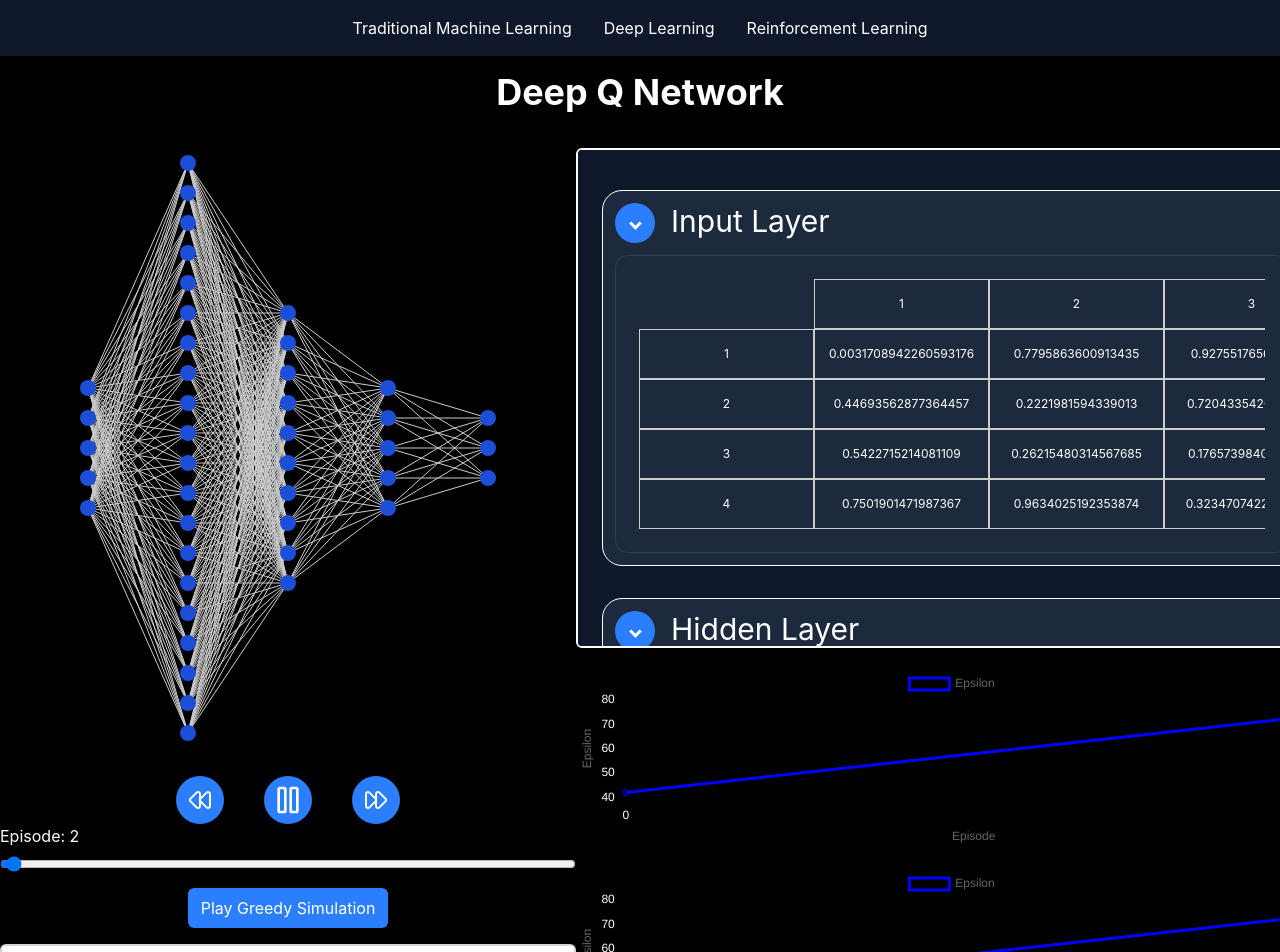
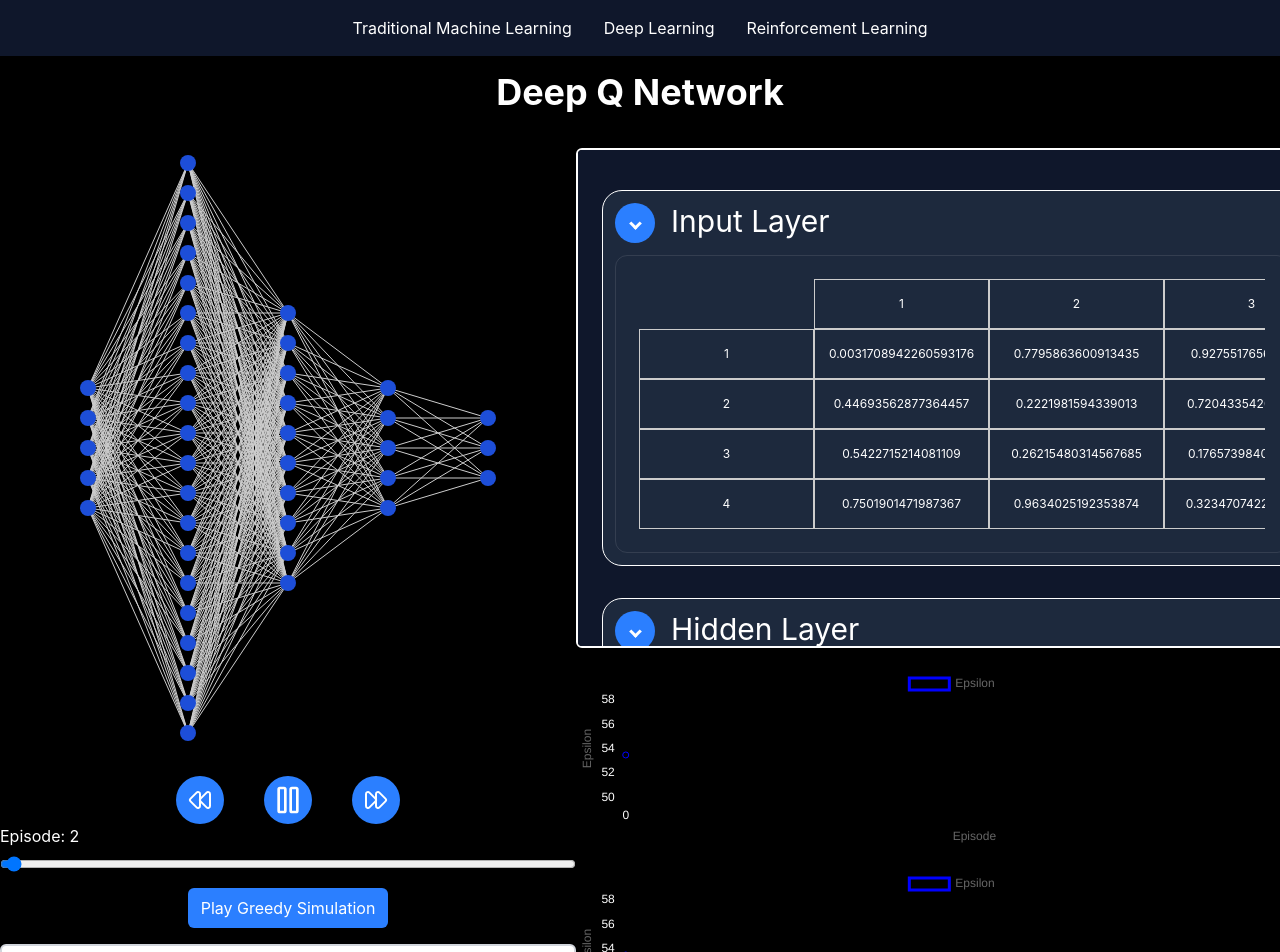
Before and after one commit to ultracookies/ai-algorithm-visualiser, a Next.js app: page /rl-algos/dqn in a window 1280 px wide. Shown: the top 952 px of the page. Built offline with nearby package versions, Linux system fonts and the light colour scheme.

Commit message:
Move state up further to DataReceiverEmulator and improve interactivity with the seekbar and line graphs.

```diff
--- /dev/null
+++ b/app/rl-algos/dqn/DataReceiverEmulator.tsx
@@ -0,0 +1,71 @@
+"use client";
+
+import { useCallback, useEffect, useRef, useState } from "react";
+import { WeightTableContainerProps } from "../../utils/weight-table-types";
+import { initMockNetwork, updateMockNetwork } from "./mockNetworkUtils";
+import { UIRoot } from "./UIRoot";
+
+export default function DataReceiverEmulator({
+  networkDims,
+  numEpisodes,
+  chartDataValues,
+}: {
+  networkDims: number[];
+  numEpisodes: number;
+  chartDataValues: number[];
+}) {
+  const [currentNetworkWeights, setCurrentNetworkWeights] = useState<
+    WeightTableContainerProps[]
+  >([]);
+  const [currentEpisode, setCurrentEpisode] = useState<number>(0);
+  const [chartData, setChartData] = useState<number[]>([]);
+  const [isPaused, setIsPaused] = useState(false);
+  const intervalRef = useRef<NodeJS.Timeout | null>(null);
+
+  const handleCurrentEpisodeChange = (
+    e: React.ChangeEvent<HTMLInputElement>
+  ) => {
+    const episode = Number(e.target.value);
+    setCurrentEpisode(episode);
+    setChartData(chartDataValues.slice(0, episode));
+  };
+
+  const incrementCurrentEpisode = () => {
+    const newEpisode =
+      currentEpisode < numEpisodes ? currentEpisode + 1 : currentEpisode;
+    setCurrentEpisode(newEpisode);
+  };
+
+  const handlePauseBtn = useCallback(() => setIsPaused(!isPaused), [isPaused]);
+
+  const handleMouseDown = () => {
+    clearInterval(intervalRef.current!);
+    setIsPaused(true);
+  };
+
+  useEffect(() => {
+    if (isPaused) return;
+
+    intervalRef.current = setInterval(() => {
+      incrementCurrentEpisode();
+      setChartData(chartDataValues.slice(0, currentEpisode));
+      setCurrentNetworkWeights(updateMockNetwork(initMockNetwork(networkDims)));
+    }, 2000);
+
+    return () => clearInterval(intervalRef.current!);
+  });
+
+  return (
+    <UIRoot
+      network={currentNetworkWeights}
+      numEpisodes={numEpisodes}
+      chartDataValues={chartData}
+      networkDims={networkDims}
+      currentEpisode={currentEpisode}
+      handleCurrentEpisodeChange={handleCurrentEpisodeChange}
+      isPaused={isPaused}
+      handlePauseBtn={handlePauseBtn}
+      handleMouseDown={handleMouseDown}
+    />
+  );
+}
--- a/app/rl-algos/dqn/Idk.tsx
+++ b/app/rl-algos/dqn/UIRoot.tsx
@@ -1,6 +1,6 @@
 "use client";
 
-import React, { useCallback, useEffect, useRef, useState } from "react";
+import React, { useCallback, useState } from "react";
 
 import NeuralNetworkSVG from "../../utils/neural-network-components/neural-network-visual";
 import {
@@ -9,21 +9,29 @@ import {
 } from "./dqnComponents";
 import { Idk } from "../../utils/playback-control-components/seek-bar";
 import { WeightTableContainerProps } from "../../utils/weight-table-types";
-import { getDims, updateMockNetwork } from "./mockNetworkUtils";
 
-export const Idk2 = ({
+export const UIRoot = ({
   network,
   numEpisodes,
+  chartDataValues,
+  networkDims,
+  currentEpisode,
+  handleCurrentEpisodeChange,
+  isPaused,
+  handlePauseBtn,
+  handleMouseDown,
 }: {
   network: WeightTableContainerProps[];
   numEpisodes: number;
+  chartDataValues: number[];
+  networkDims: number[];
+  currentEpisode: number;
+  handleCurrentEpisodeChange: (e: React.ChangeEvent<HTMLInputElement>) => void;
+  isPaused: boolean;
+  handlePauseBtn: () => void;
+  handleMouseDown: () => void;
 }) => {
-  const [chartData, setChartData] = useState<number[]>([]);
-  const [currentEpisode, setCurrentEpisode] = useState(0);
-
-  const networkDims = getDims(network);
-
-  const intervalRef = useRef<NodeJS.Timeout | null>(null);
+  console.log("hi i re-rendered");
 
   const [selectedNeurons, setSelectedNeurons] = useState(() => {
     const networkNodeLayers: Set<number>[] = [];
@@ -32,34 +40,6 @@ export const Idk2 = ({
     }
     return networkNodeLayers;
   });
-
-  const [isPaused, setIsPaused] = useState(false);
-
-  const handlePauseBtn = useCallback(() => setIsPaused(!isPaused), [isPaused]);
-
-  const pauseTheUpdates = () => {
-    setIsPaused(true);
-  };
-
-  const appendToChartData = (dataPoint: number) => {
-    setChartData((prev) => {
-      const data = [...prev];
-      data.push(dataPoint);
-      return data;
-    });
-  };
-
-  const handleCurrentEpisodeChange = (
-    e: React.ChangeEvent<HTMLInputElement>
-  ) => {
-    setCurrentEpisode(Number(e.target.value));
-  };
-
-  const incrementCurrentEpisode = () => {
-    const newEpisode =
-      currentEpisode < numEpisodes ? currentEpisode + 1 : currentEpisode;
-    setCurrentEpisode(newEpisode);
-  };
 
   const handleNeuronClick = useCallback(
     (layerIndex: number, neuronIndex: number) => {
@@ -81,25 +61,6 @@ export const Idk2 = ({
     },
     []
   );
-
-  const handleMouseDown = () => {
-    clearInterval(intervalRef.current!);
-    pauseTheUpdates();
-  };
-
-  const [joemama, setJoemama] = useState<WeightTableContainerProps[]>(network);
-
-  useEffect(() => {
-    if (isPaused) return;
-
-    intervalRef.current = setInterval(() => {
-      incrementCurrentEpisode();
-      appendToChartData(Math.random() * 100);
-      setJoemama(updateMockNetwork(joemama));
-    }, 2000);
-
-    return () => clearInterval(intervalRef.current!);
-  });
 
   return (
     <>
@@ -125,9 +86,9 @@ export const Idk2 = ({
             />
           </div>
           <NeuralNetworkTrainingMetricsDisplay
-            network={joemama}
+            network={network}
             selectedNeurons={selectedNeurons}
-            chartData={chartData}
+            chartData={chartDataValues}
           />
         </div>
         <DeepQNetworkDescription />
--- a/app/rl-algos/dqn/page.tsx
+++ b/app/rl-algos/dqn/page.tsx
@@ -1,8 +1,17 @@
-import { Idk2 } from "./Idk";
-import { initMockNetwork } from "./mockNetworkUtils";
+import DataReceiverEmulator from "./DataReceiverEmulator";
 
 export default function Page() {
   const networkDims = [5, 20, 10, 5, 3];
-  const network = initMockNetwork(networkDims);
-  return <Idk2 network={network} numEpisodes={200} />;
+  const numEpisodes = 200;
+  const chartDataValues: number[] = Array.from(
+    { length: numEpisodes },
+    () => Math.random() * 100
+  );
+  return (
+    <DataReceiverEmulator
+      networkDims={networkDims}
+      numEpisodes={numEpisodes}
+      chartDataValues={chartDataValues}
+    />
+  );
 }
```
